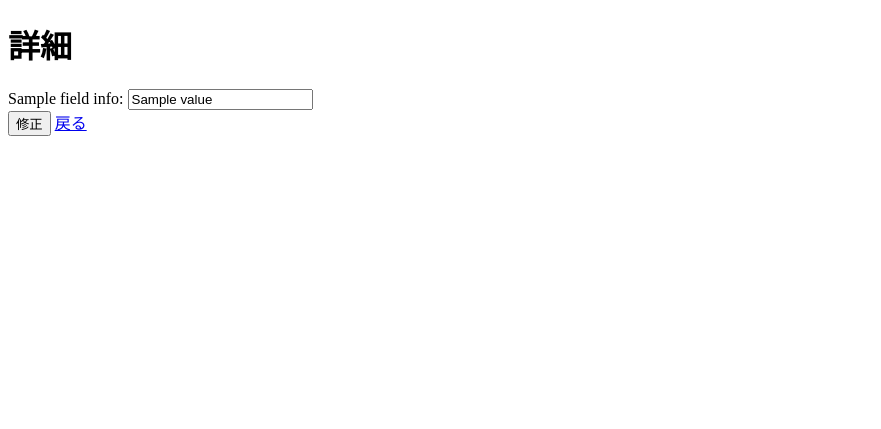
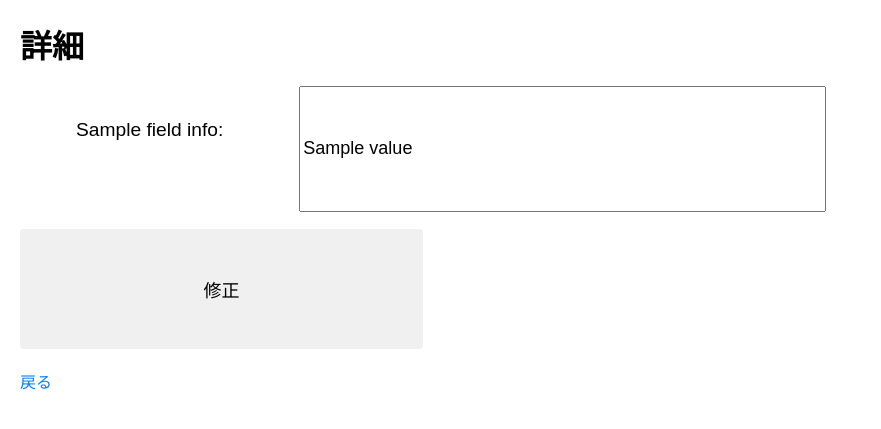
Before and after one commit to gensukeSpp/medical_expense_deducation_calc, a FastAPI app: template app/web/templates/detail.html in a window 1280 px wide. Shown: the top 429 px of the page, without its empty margins (0-881 px from the left). Run offline with FastAPI, Linux system fonts and the light colour scheme; the template is opened without the code that fills it: most values are stand-ins (such as "Sample title", 1, 10 or a date in 2020); some libraries are stand-ins or nearby versions.

Commit message:
fix #260625: レビュー対応 #21、バグ修正

```diff
--- a/app/web/server.py
+++ b/app/web/server.py
@@ -9,7 +9,7 @@ from app.normalization import normalize_extracted
 from app.db import insert_receipt, get_receipt, add_correction
 from app.error_logging import append_error
 
-templates = Jinja2Templates(directory="app/web/templates")
+templates = Jinja2Templates(directory=Path(__file__).parent / "templates")
 
 
 def create_app(output_dir: str = "output_json", db_path: str | None = None) -> FastAPI:
@@ -45,7 +45,8 @@ def create_app(output_dir: str = "output_json", db_path: str | None = None) -> F
                 append_error(output_dir, file_path, str(e), "read_index", {})
                 continue
 
-        return templates.TemplateResponse("index.html", {"items": items, "request": request})
+        # TemplateResponse のシグネチャは TemplateResponse(request, name, context, ...)
+        return templates.TemplateResponse(request=request, name="index.html", context={"items": items})
 
     @app.get("/{file_stem}", response_class=HTMLResponse)
     async def read_item(
@@ -68,9 +69,11 @@ def create_app(output_dir: str = "output_json", db_path: str | None = None) -> F
             ("date", {"label": "発行日", "value": data.get("date", "")}),
         ]
         # Jinja2のキャッシュエラーを避けるために、タプル内の辞書を文字列に変換
-        fields = [(k, str(v)) for k, v in fields]
+        # fields = [(k, str(v)) for k, v in fields]
 
-        return templates.TemplateResponse("detail.html", {"file_stem": file_stem, "fields": fields})
+        return templates.TemplateResponse(
+            request=request, name="detail.html", context={"file_stem": file_stem, "fields": fields}
+        )
 
     @app.put("/{file_stem}")
     async def update_item(
@@ -80,12 +83,22 @@ def create_app(output_dir: str = "output_json", db_path: str | None = None) -> F
         db_path: Path | None = Depends(get_db_path),
     ):
         """修正処理"""
-        # リクエストボディから修正値を取得
-        form_data = await request.form()
+        # リクエストボディから修正値を取得（JSONとFormデータの両方に対応）
+        content_type = request.headers.get("content-type", "")
         updates = {}
-        for key, value in form_data.items():
-            if key in ["name", "clinic", "amount", "date"]:
-                updates[key] = value
+        if "application/json" in content_type:
+            try:
+                json_data = await request.json()
+                for key, value in json_data.items():
+                    if key in ["name", "clinic", "amount", "date"]:
+                        updates[key] = value
+            except Exception:
+                pass
+        else:
+            form_data = await request.form()
+            for key, value in form_data.items():
+                if key in ["name", "clinic", "amount", "date"]:
+                    updates[key] = value
 
         # JSONファイルから現在値を読み取り
         file_path = output_dir / f"{file_stem}-structured_data.json"
@@ -93,6 +106,10 @@ def create_app(output_dir: str = "output_json", db_path: str | None = None) -> F
             raise HTTPException(status_code=404, detail="File not found")
 
         old_data = read_json(file_path)
+
+        # 先にJSONファイル更新用のデータを作成し、金額・日付を正規化
+        updated_data = {**old_data, **updates}
+        updated_data = normalize_extracted(updated_data, old_data)
 
         # DB処理
         if db_path:
@@ -110,13 +127,10 @@ def create_app(output_dir: str = "output_json", db_path: str | None = None) -> F
                     add_correction(db_path, f"{file_stem}-{field_name}", receipt_id, field_name, old_value, new_value)
             except Exception as e:
                 # エラー時は処理を継続し、エラーログに記録
-                append_error(output_dir, file_path, str(e), "update_item_db", {})
+                append_error(output_dir, str(file_path), str(e), "update_item_db", {})
                 pass
 
         # JSONファイル更新
-        updated_data = {**old_data, **updates}
-        # 金額・日付を正規化
-        updated_data = normalize_extracted(updated_data, old_data)
         write_json_atomic(file_path, updated_data)
 
         # 更新後の値を含むHTML断片を返却
--- a/app/web/templates/detail.html
+++ b/app/web/templates/detail.html
@@ -2,6 +2,56 @@
 <html>
 <head>
     <title>詳細</title>
+    <script src="https://unpkg.com/htmx.org@1.9.12"></script>
+    <style>
+        body {
+            font-family: Arial, sans-serif;
+            margin: 20px;
+        }
+        form {
+            display: flex;
+            flex-direction: column;
+            gap: 20px;
+            width: 65%;
+        }
+        div {
+            display: flex;
+            align-items: center;
+            gap: 20px;
+            height: 15vh;
+            font-size: larger;
+        }
+        label {
+            flex: 1;
+            text-align: center;
+            height: 100%;
+            position: relative;
+            top: 25%;
+            /* transform: translateY(25%); */
+        }
+        input {
+            flex: 2;
+            height: 100%;
+            font-size: large;
+        }
+        button {
+            border: none;
+            border-radius: 4px;
+            padding: 8px 16px;
+            background-color: #f0f0f0;
+            cursor: pointer;
+            font-size: large;
+            width: 50%;
+            height: 15vh;
+        }
+        button:hover {
+            background-color: #e0e0e0;
+        }
+        a {
+            text-decoration: none;
+            color: #007bff;
+        }
+    </style>
 </head>
 <body>
     <h1>詳細</h1>
--- a/main.py
+++ b/main.py
@@ -64,7 +64,7 @@ def main():
         import uvicorn
         from app.web.server import create_app
 
-        app = create_app()
+        app = create_app(output_dir=args.output_dir, db_path=args.db_path)
 
         print(f"Starting Web UI at http://{args.host}:{args.port}")
         uvicorn.run(app, host=args.host, port=args.port, log_level="info")
--- a/pyproject.toml
+++ b/pyproject.toml
@@ -13,6 +13,7 @@ dependencies = [
     "uvicorn[standard]>=0.34.0",
     "jinja2>=3.1.0",
     "python-multipart>=0.0.32",
+    "httpx2>=2.4.0",
 ]
 [tool.black]
 line-length = 119
```
Also changed, not shown: .gemini/commands/srp-review.toml (added), docs/architecture/README.md.
